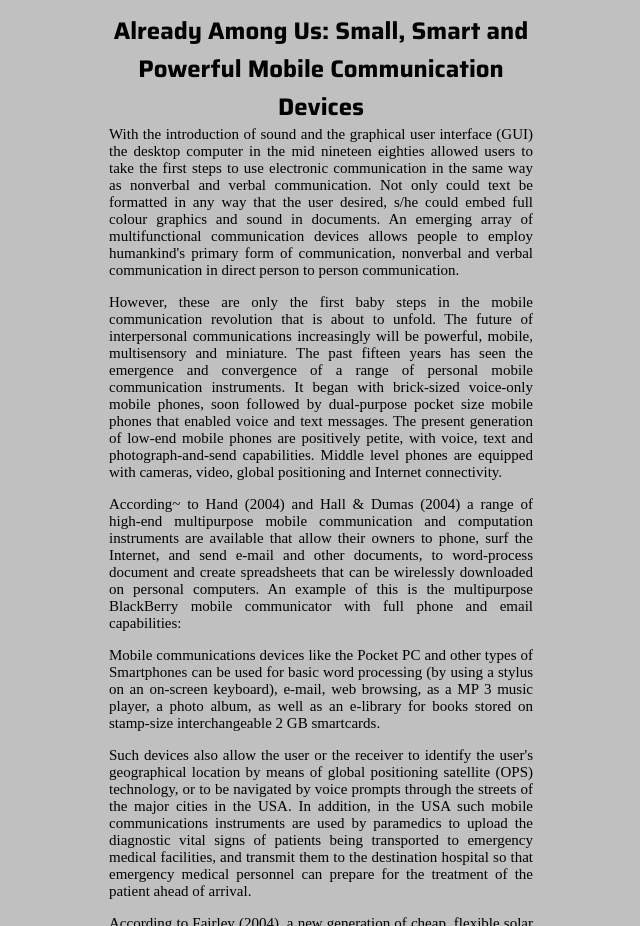
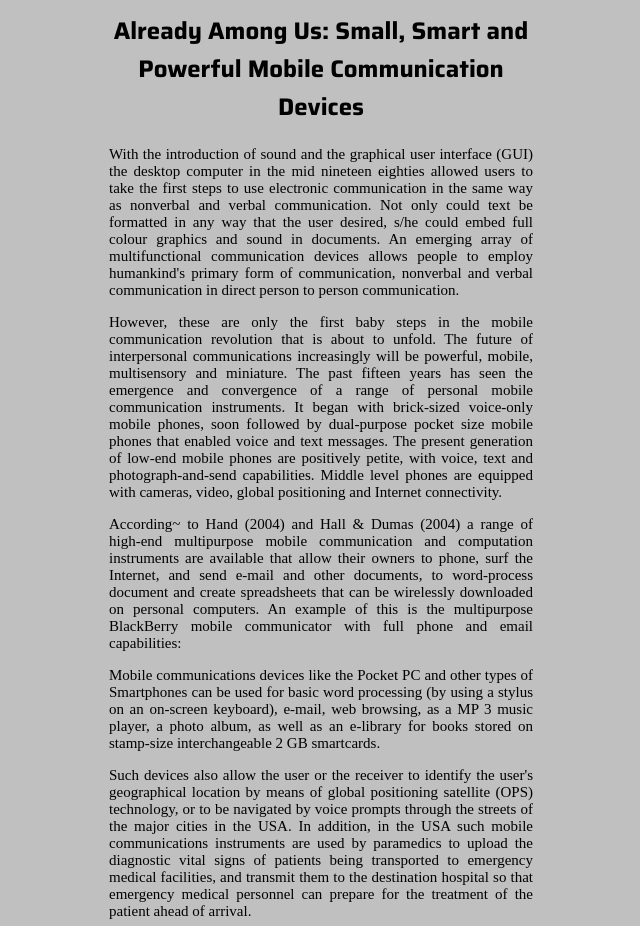
Before and after one commit to jeremiahpl555/Evolution_Final, a plain HTML site: page internet.html in a window 1280 px wide. Shown: the part 1240-2166 px from the top of the page, without its empty margins (319-959 px from the left). Drawn offline with nearby package versions, Linux system fonts and the light colour scheme; a script that the page names is missing; a web font is replaced by a local one.

Commit message:
margin space p6

```diff
--- a/internet.html
+++ b/internet.html
@@ -140,7 +140,7 @@ literate - is evolving.</P>
     }
 </style>
 <style>
-    .p4,.p5{
+    .p4,.p5,.p6{
         margin-top: 20px
     }
 </style>
```
